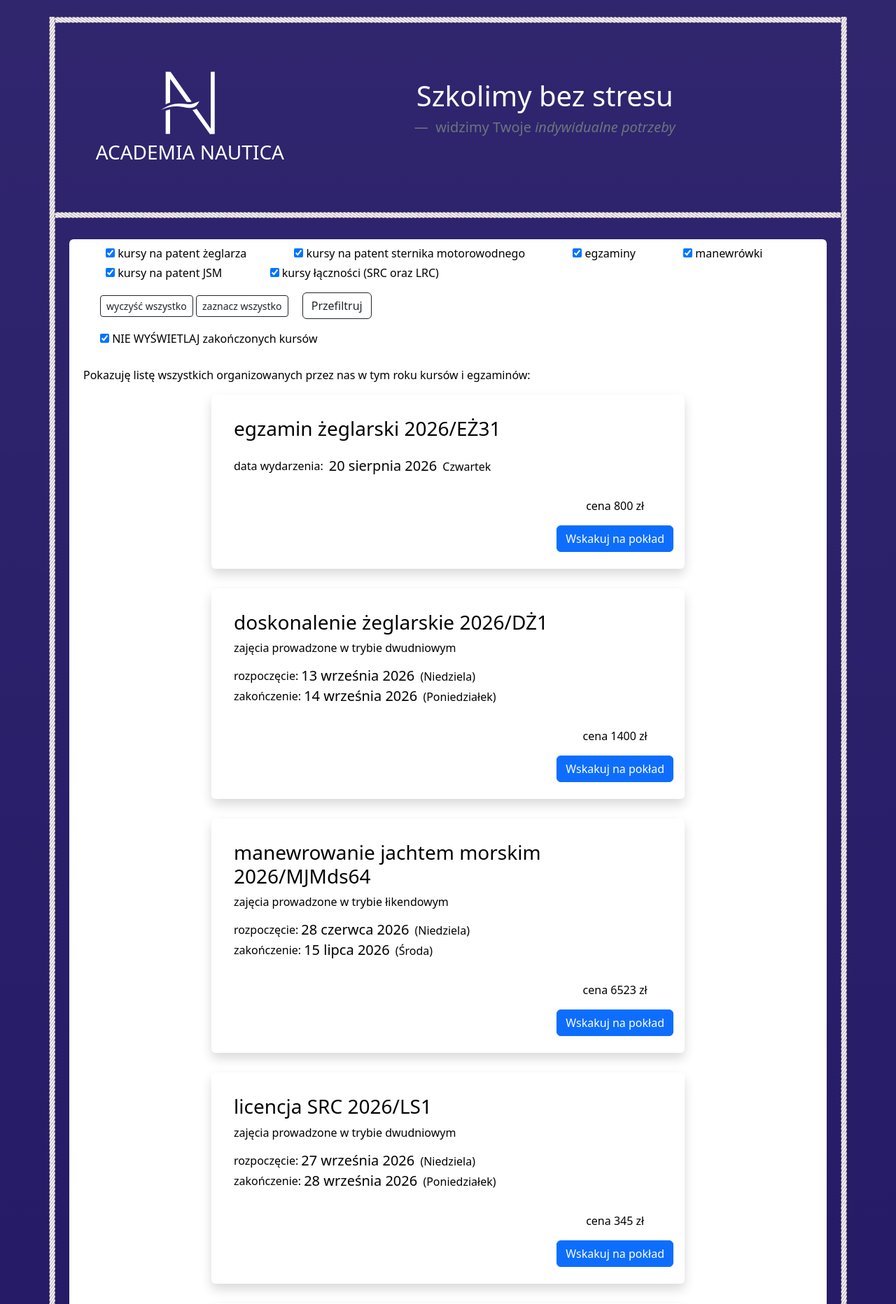
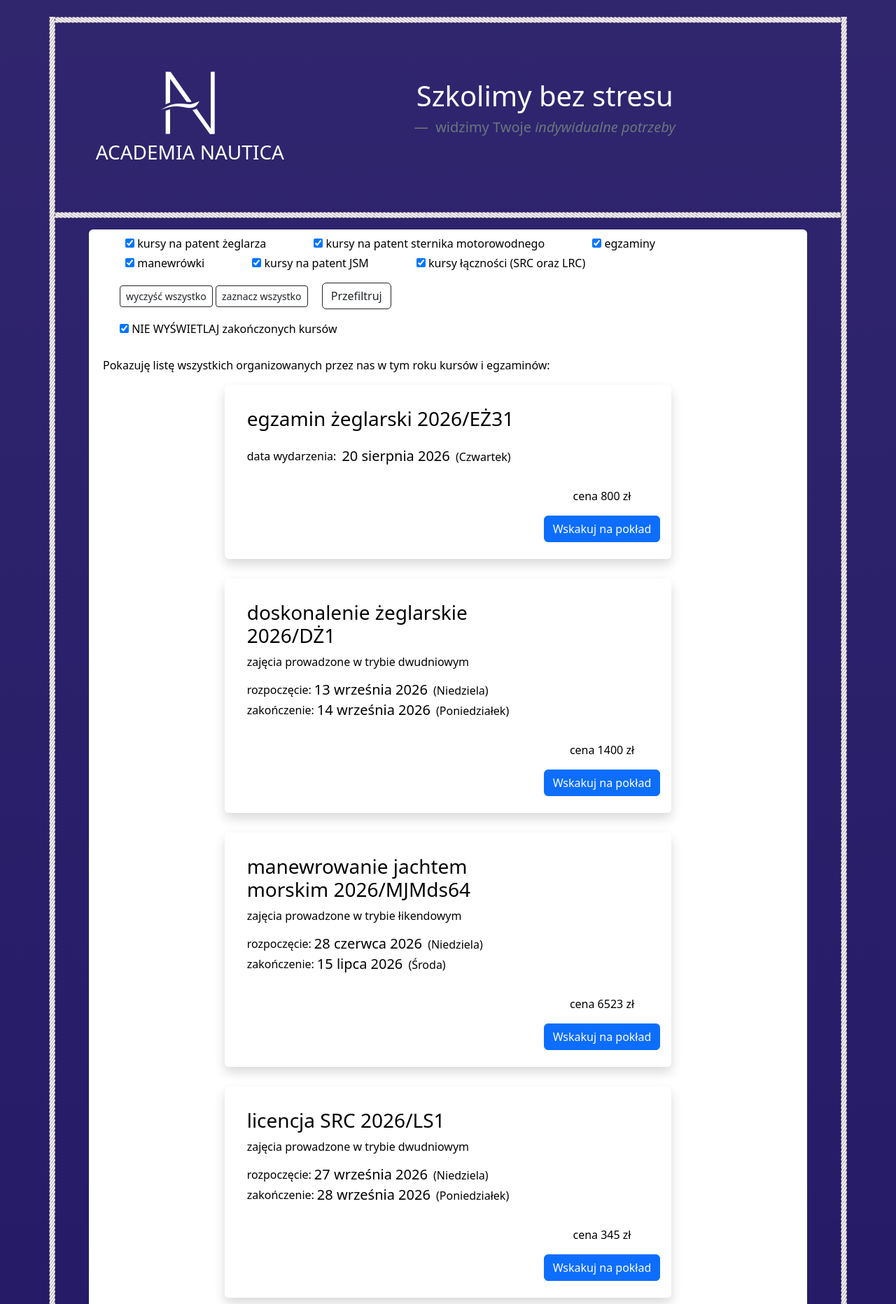
Before and after one commit to hrabia-Torcik/anw_www, a Django app: page / in a window 1280 px wide. Shown: the top 1864 px of the page at 70% size. Run offline with Django 3.2, Linux system fonts and the light colour scheme; data comes from the database, SQL or seed files in the repository; some libraries are stand-ins or nearby versions.

Commit message:
Wyrzuciłem id głownego kontenera w szablonie oraz uporządkowałem marginesy i paddingi, dodając zewnętrzny div z paddingami.

```diff
--- a/basepage/static/basepage/anw_style.css
+++ b/basepage/static/basepage/anw_style.css
@@ -41,12 +41,6 @@ html {
   background-position: left, right;
 }
 
-#tlo_listy {
-    background-color: white;
-    margin: 30px 20px 0 20px;
-    padding: 40px 100px 20px 100px
-}
-
 
 .moj_custom-checkbox {
     background-color: orange;
--- a/basepage/templates/basepage/lists.html
+++ b/basepage/templates/basepage/lists.html
@@ -2,8 +2,8 @@
 {% load static %}
 {% block title %}AN-strona główna{% endblock %}
 {% block content %}
-
-    <div id="tlo_listy" class="text-black rounded p-1">
+    <div class="container px-3 px-md-5">
+    <div class=" text-black bg-white rounded p-1 mt-3 clearfix">
 
         <div class="ms-1 ms-md-3 pb-3">
             <div class="form-check">
@@ -152,7 +152,7 @@
                                           <!-- display: block tutaj zadziała jak kontener, ale jako span jest legalny w <p> -->
                                           <span class="d-inline-block">
                                             <span class="h5 text-nowrap me-1">{{ elem.data2|date:"d E Y" }}</span>
-                                            <span class="text-nowrap">({{ elem.data2|date:"l" }})</span>
+                                            <span class="text-nowrap">{{ elem.data2|date:"(l)" }}</span>
                                           </span>
                                         </p>
 
@@ -166,7 +166,7 @@
                                           <!-- display: block tutaj zadziała jak kontener, ale jako span jest legalny w <p> -->
                                           <span class="d-inline-block">
                                             <span class="h5 text-nowrap me-1">{{ elem.data1|date:"d E Y" }}</span>
-                                            <span class="text-nowrap">{{ elem.data1|date:"l" }}</span>
+                                            <span class="text-nowrap">{{ elem.data1|date:"(l)" }}</span>
                                           </span>
                                         </p>
                                         </div>
@@ -193,5 +193,6 @@
         {% endif %}
 
     </div>
+    </div>
 
 {% endblock %}
```
